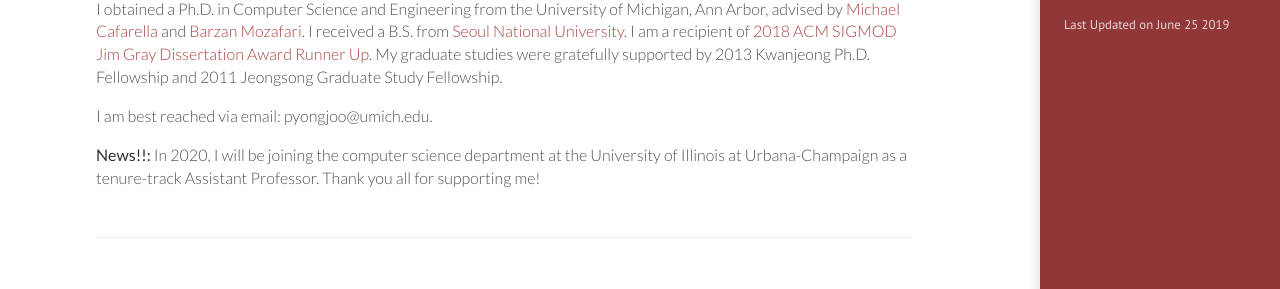
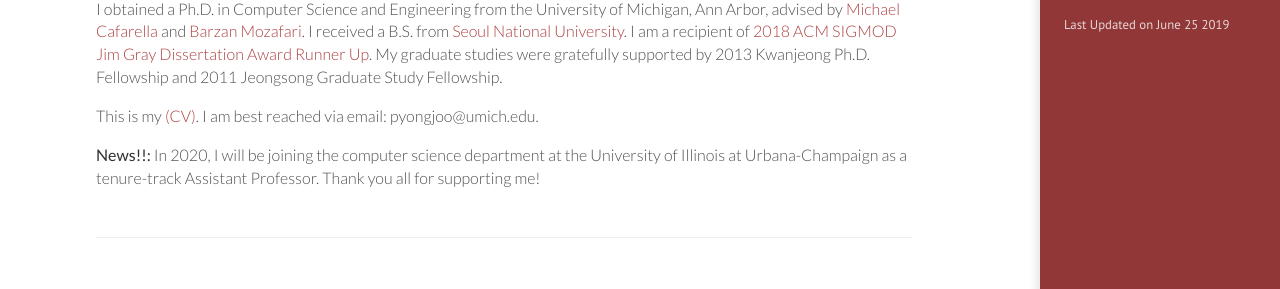
Before and after one commit to pyongjoo/pyongjoo.github.io, a Jekyll site: the page built from _intro/2016-05-01-hi.md, in a window 1280 px wide. Shown: the part 254-543 px from the top of the page. Built offline with Jekyll 4.4.1, drawn with Linux system fonts in a browser that asks for light colours.

Commit message:
Update 2016-05-01-hi.md

```diff
--- a/_intro/2016-05-01-hi.md
+++ b/_intro/2016-05-01-hi.md
@@ -10,6 +10,7 @@
 I am a recipient of [2018 ACM SIGMOD Jim Gray Dissertation Award Runner Up](https://sigmod.org/sigmod-awards/sigmod-jim-gray-doctoral-dissertation-award/).
 My graduate studies were gratefully supported by 2013 Kwanjeong Ph.D. Fellowship and 2011 Jeongsong Graduate Study Fellowship.
 
+This is my [(CV)]({{ site.url }}/resources/Yongjoo_CV_2018_11.pdf).
 I am best reached via email: pyongjoo@umich.edu.
 
 
```
